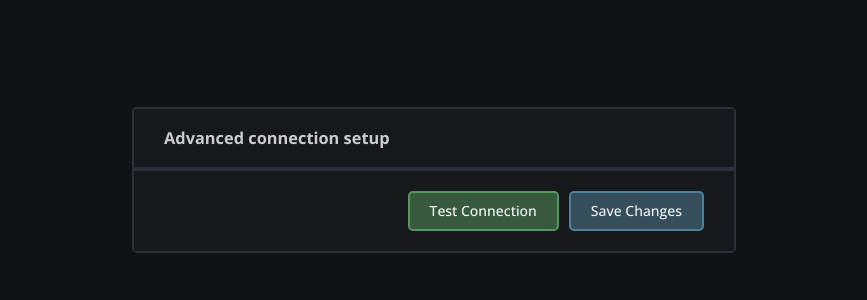
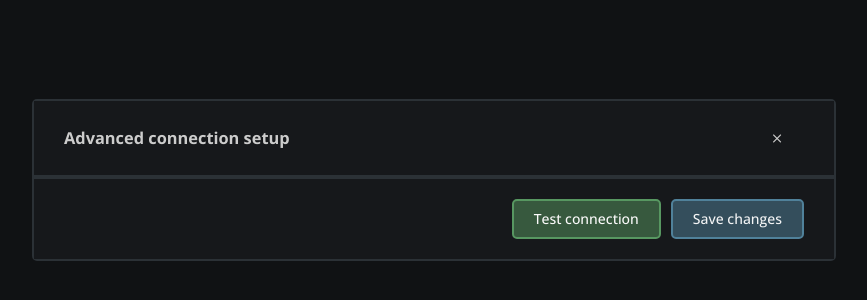
Before and after one commit to navid-kianfar/mangoose-frontend, a React (Create React App) app: page /login in a window 1280 px wide. Shown: the part 220-520 px from the top of the page, without its empty margins (206-1073 px from the left). Built offline with nearby package versions, Linux system fonts and the light colour scheme.

Commit message:
ConnectionSetupComponent#3

```diff
--- a/src/assets/styles/app.css
+++ b/src/assets/styles/app.css
@@ -40,6 +40,9 @@ body {
     min-width: 600px;
 }
 .app-dialog .header{
+    display: flex;
+    align-items: center;
+    justify-content: space-between;
     padding: 20px 30px;
     border-bottom: 2px solid var(--app-border-color);
     background: var(--app-secondary-bg-color);
@@ -48,10 +51,30 @@ body {
     margin: 0;
 }
 .app-dialog .footer{
+    display: flex;
+    align-items: center;
+    justify-content: end;
     padding: 20px 30px;
     border-top: 2px solid var(--app-border-color);
     background: var(--app-secondary-bg-color);
 }
+
+.app-dialog .header > button,
+.app-dialog .footer > button {
+    display: flex;
+    align-items: center;
+    padding: 10px;
+    cursor: pointer;
+    background: none;
+    border: none;
+    color: var(--app-fg-color);
+}
+
+.app-dialog .header > button i ,
+.app-dialog .footer > button i {
+    margin-inline-end: 10px;
+}
+
 .app-dialog .footer .actions {
     display: flex;
     flex-direction: row-reverse;
--- a/src/components/app/connection-setup/connection-setup.component.jsx
+++ b/src/components/app/connection-setup/connection-setup.component.jsx
@@ -1,6 +1,7 @@
 import React from "react";
 import Wrapper from "./connection-setup.style";
 import { FormattedMessage } from "react-intl";
+import ColorPickerComponent from "../../core/color-picker/color-picker.component";
 
 class ConnectionSetupComponent extends React.Component {
   constructor(props) {
@@ -34,12 +35,27 @@ class ConnectionSetupComponent extends React.Component {
       <Wrapper className="connection-setup-wrapper">
         <div className="app-dialog">
           <div className="header">
+            {/*<button>*/}
+            {/*  <i className="ti ti-chevron-left"></i>*/}
+            {/*  <span>Back</span>*/}
+            {/*</button>*/}
             <h3>
               <FormattedMessage id="app.advanced.connection.setup" />
             </h3>
+            <button>
+              <i className="ti ti-x"></i>
+            </button>
           </div>
-          <div className="content"></div>
+          <div className="content">
+
+
+
+          </div>
           <div className="footer">
+            {/*<button>*/}
+            {/*  <i className="ti ti-chevron-left"></i>*/}
+            {/*  <span>Back</span>*/}
+            {/*</button>*/}
             <div className="actions">
               <button
                 className="primary"
--- a/src/components/app/connection-setup/connection-setup.style.jsx
+++ b/src/components/app/connection-setup/connection-setup.style.jsx
@@ -1,5 +1,13 @@
 import styled from "styled-components";
 
-const Wrapper = styled.div``;
+const Wrapper = styled.div`
+  .app-dialog {
+    width: 800px;
+
+    .footer {
+      //justify-content: space-between;
+    }
+  }
+`;
 
 export default Wrapper;
--- /dev/null
+++ b/src/components/core/color-picker/color-picker.component.jsx
@@ -0,0 +1,10 @@
+import Wrapper from "./color-picker.style";
+
+const ColorPickerComponent = () => {
+    return (
+        <Wrapper className="color-picker-wrapper">
+            <span></span>
+        </Wrapper>
+    )
+};
+export default ColorPickerComponent;
--- /dev/null
+++ b/src/components/core/color-picker/color-picker.style.jsx
@@ -0,0 +1,13 @@
+import styled from "styled-components";
+
+const Wrapper = styled.div`
+  span {
+    display: flex;
+    width: 50px;
+    height: 50px;
+    background: #3faf5a;
+    border-radius: 10px;
+  }
+`
+
+export default Wrapper;
--- a/src/locales/en.json
+++ b/src/locales/en.json
@@ -9,6 +9,6 @@
   "app.advanced.connection.setup": "Advanced connection setup",
   "app.provide.credentials": "Please provide your credentials",
   "app.remember.me": "Remember me",
-  "app.test.connection": "Test Connection",
-  "app.save.changes": "Save Changes"
+  "app.test.connection": "Test connection",
+  "app.save.changes": "Save changes"
 }
```
